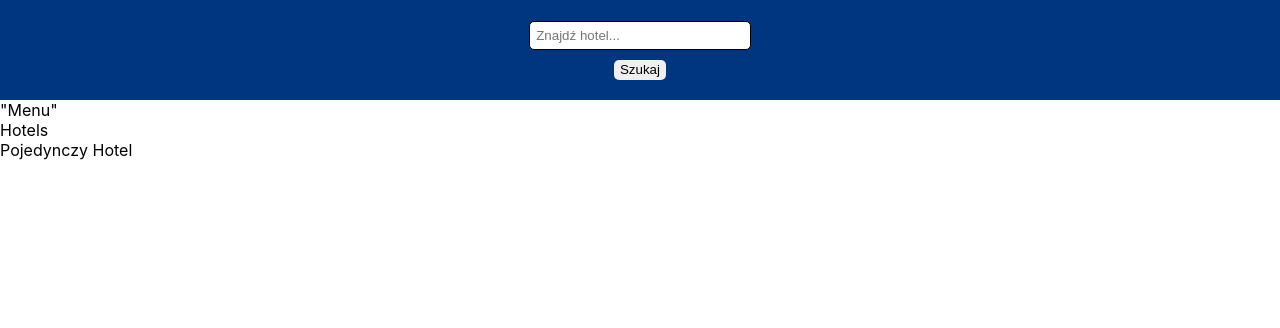
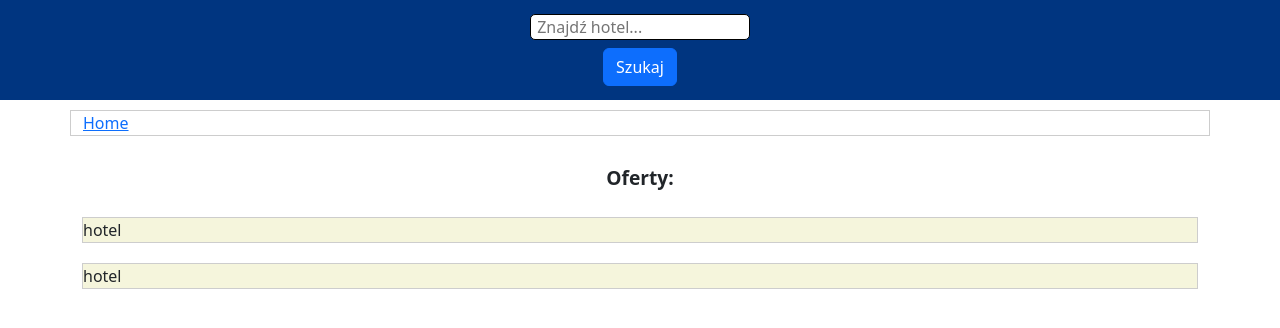
Before and after one commit to Pawel-Burakowski/Booking_App, a React (Create React App) app: page / in a window 1280 px wide. Shown: the top 328 px of the page. Built offline with nearby package versions, Linux system fonts and the light colour scheme.

Commit message:
Added Bootstrap5 and style

```diff
--- a/package.json
+++ b/package.json
@@ -6,9 +6,11 @@
     "@testing-library/jest-dom": "^5.16.5",
     "@testing-library/react": "^13.4.0",
     "@testing-library/user-event": "^13.5.0",
+    "bootstrap": "^5.2.3",
     "react": "^18.2.0",
     "react-dom": "^18.2.0",
     "react-scripts": "5.0.1",
+    "reactstrap": "^9.1.6",
     "web-vitals": "^2.1.4"
   },
   "scripts": {
--- a/src/components/Header/Header.css
+++ b/src/components/Header/Header.css
@@ -4,4 +4,5 @@
 	display: flex;
 	justify-content: center;
 	align-items: center;
+	padding: 20px 5px;
 }
--- a/src/components/Header/Searchbar/Searchbar.css
+++ b/src/components/Header/Searchbar/Searchbar.css
@@ -1,17 +1,6 @@
 .inputSearch {
-    width: calc(100% - 20px);
-    border-radius: 5px;
-    height: 25px;
-    border: 1px solid black
+    width: 220px;
+	border-radius: 5px;
+	height: 26px;
+	border: 1px solid black;
 }
-
-.search {
-    text-align: center
-}
-
-.buttonSearch {
-    margin-top: 10px;
-    height: 20px;
-    border: 0;
-    border-radius: 5px;
-}
--- a/src/components/Header/Searchbar/Searchbar.js
+++ b/src/components/Header/Searchbar/Searchbar.js
@@ -1,11 +1,21 @@
 import React from "react"
 import "./Searchbar.css"
+import { Button } from "reactstrap"
 
 function Searchbar() {
 	return (
-		<div className="search">
-			<input className='inputSearch' type='text' placeholder=' Znajdź hotel...' />
-			<button className="buttonSearch">Szukaj</button>
+		<div className='row-12'>
+			<div className='d-flex justify-content-center'>
+				<input
+					className='inputSearch'
+					type='text'
+					placeholder=' Znajdź hotel...'
+				/>
+			</div>
+
+			<div className="d-flex justify-content-center mt-2">
+				<button type="button" class="btn btn-primary">Szukaj</button>
+			</div>
 		</div>
 	)
 }
--- /dev/null
+++ b/src/components/Hotels/Hotel/Hotel.css
@@ -0,0 +1,5 @@
+.hotel {
+    border: 1px solid #cdcdcd;
+    margin-bottom: 20px;
+    background-color: beige;
+}
--- a/src/components/Hotels/Hotel/Hotel.js
+++ b/src/components/Hotels/Hotel/Hotesl.js
@@ -1,9 +1,10 @@
 import React from "react";
+import "./Hotel.css"
 
 function Hotel() {
     return (
-        <div>
-            Pojedynczy Hotel
+        <div className="hotel">
+            hotel
         </div>
     )
 }
--- /dev/null
+++ b/src/components/Hotels/Hotels.css
@@ -0,0 +1,6 @@
+.title {
+    text-align: center;
+    font-weight: bold;
+    font-size: 1.2rem;
+    padding: 20px;
+}
--- a/src/components/Hotels/Hotels.js
+++ b/src/components/Hotels/Hotels.js
@@ -1,12 +1,14 @@
 import React, { Component } from "react";
-import Hotel from '../Hotels/Hotel/Hotel'
+import Hotel from './Hotel/Hotesl'
+import "./Hotels.css"
 
 
 class Hotels extends Component {
     render() {
         return (
-            <div>
-                Hotels
+            <div className="container">
+                <h2 className="title">Oferty:</h2>
+                <Hotel />
                 <Hotel />
             </div>
         )
--- /dev/null
+++ b/src/components/Menu/Menu.css
@@ -0,0 +1,15 @@
+.menu {
+    list-style-type: none;
+    margin: 0;
+    padding: 0;
+}
+
+.menu-item {
+    display: inline-block;
+    text-align: left;
+}
+
+.menuContainer {
+    border: 1px solid #cdcdcd;
+    margin: 10px 0;
+}
--- a/src/components/Menu/Menu.js
+++ b/src/components/Menu/Menu.js
@@ -1,11 +1,16 @@
-import React from "react";
+import React from "react"
+import "./Menu.css"
 
 function Menu() {
-    return (
-        <div>
-            "Menu"
-        </div>
-    )
+	return (
+		<div className="container menuContainer">
+			<ul className="menu">
+                <li className="menu-item">
+                    <a href="#">Home</a>
+                </li>
+            </ul>
+		</div>
+	)
 }
 
 export default Menu
--- a/src/index.js
+++ b/src/index.js
@@ -3,6 +3,7 @@
 import "./index.css"
 import App from "./App"
 import reportWebVitals from "./reportWebVitals"
+import 'bootstrap/dist/css/bootstrap.min.css'
 
 ReactDOM.render(
 	<React.StrictMode>
```
Also changed, not shown: 1 other file (tests, documents, lock files or other folders).
